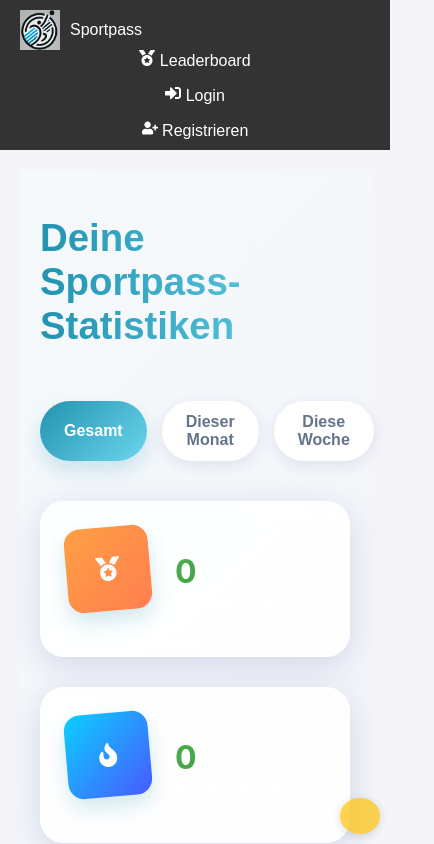
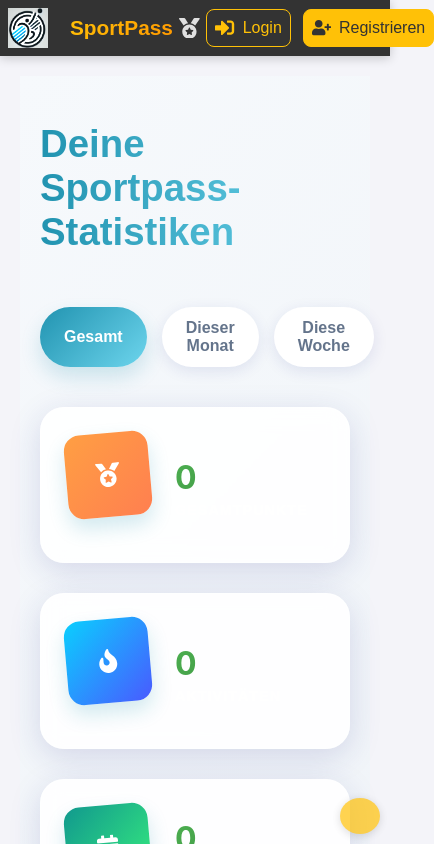
Before and after one commit to Chris123-crypto-ship-it/Sportpass_2025, a React (Create React App) app: page /stats in a window 390 px wide. Shown: the top 844 px of the page, 434 px wide, since content can reach past the window. Built offline with nearby package versions, Linux system fonts and the light colour scheme.

Commit message:
Filter auf ausstehend/abgeschlossen beschränkt und Leaderboard-Scrollfunktion hinzugefügtbekannt

```diff
--- a/src/components/Navbar.js
+++ b/src/components/Navbar.js
@@ -1,56 +1,168 @@
 // src/components/Navbar.js
-import React from 'react';
-import { Link, useNavigate } from 'react-router-dom';
+import React, { useState, useEffect } from 'react';
+import { Link, useLocation, useNavigate } from 'react-router-dom';
 import { useAuth } from '../context/AuthContext';
 import {
-  FaTachometerAlt, FaMedal, FaTasks, FaChartBar, FaArchive, FaSignInAlt, FaUserPlus, FaSignOutAlt
+  FaTachometerAlt, FaMedal, FaTasks, FaChartBar, FaArchive, FaSignInAlt,
+  FaUserPlus, FaSignOutAlt, FaUser, FaAngleDown, FaUserCog, FaUserFriends
 } from 'react-icons/fa';
 import logo from '../assets/logo.png';
+import '../styles/Navbar.css';
 
 const Navbar = () => {
   const { user, logout } = useAuth();
   const navigate = useNavigate();
+  const location = useLocation();
+  const [scrolled, setScrolled] = useState(false);
+  const [showProfileDropdown, setShowProfileDropdown] = useState(false);
+
+  // Behandle Scroll-Effekt
+  useEffect(() => {
+    const handleScroll = () => {
+      if (window.scrollY > 20) {
+        setScrolled(true);
+      } else {
+        setScrolled(false);
+      }
+    };
+
+    window.addEventListener('scroll', handleScroll);
+    return () => {
+      window.removeEventListener('scroll', handleScroll);
+    };
+  }, []);
 
   const handleLogout = () => {
     logout();
     navigate('/login');
+    setShowProfileDropdown(false);
+  };
+
+  const toggleProfileDropdown = () => {
+    setShowProfileDropdown(!showProfileDropdown);
   };
 
   return (
-    <nav>
-      <div className="logo">
+    <nav className={`navbar ${scrolled ? 'scrolled' : ''}`}>
+      <div className="navbar-content">
+        <Link to="/" className="logo">
           <img src={logo} alt="Sportpass Logo" />
-        <span>Sportpass</span>
+          <span>SportPass</span>
+        </Link>
+
+        <ul className="nav-links">
+          {user ? (
+            <>
+              <li>
+                <Link to="/dashboard" className={location.pathname === '/dashboard' ? 'active' : ''}>
+                  <FaTachometerAlt />
+                  <span>Dashboard</span>
+                </Link>
+              </li>
+              <li>
+                <Link to="/leaderboard" className={location.pathname === '/leaderboard' ? 'active' : ''}>
+                  <FaMedal />
+                  <span>Leaderboard</span>
+                </Link>
+              </li>
+              <li>
+                <Link to="/tasks" className={location.pathname === '/tasks' ? 'active' : ''}>
+                  <FaTasks />
+                  <span>Aufgaben</span>
+                  {location.pathname === '/tasks' && (
+                    <span className="task-info">Neue Aufgaben jeden Sonntag!</span>
+                  )}
+                </Link>
+              </li>
+              <li>
+                <Link to="/stats" className={location.pathname === '/stats' ? 'active' : ''}>
+                  <FaChartBar />
+                  <span>Statistiken</span>
+                </Link>
+              </li>
+              <li>
+                <Link to="/archive" className={location.pathname === '/archive' ? 'active' : ''}>
+                  <FaArchive />
+                  <span>Archiv</span>
+                </Link>
+              </li>
+            </>
+          ) : (
+            <li>
+              <Link to="/leaderboard" className={location.pathname === '/leaderboard' ? 'active' : ''}>
+                <FaMedal />
+                <span>Leaderboard</span>
+              </Link>
+            </li>
+          )}
+        </ul>
+
+        <div className="navbar-right">
+          {user ? (
+            <div className="profile-wrapper">
+              <button className="profile-button" onClick={toggleProfileDropdown}>
+                <FaUser className="profile-icon" />
+                <span>{user.name || user.email}</span>
+                <FaAngleDown className={`dropdown-arrow ${showProfileDropdown ? 'open' : ''}`} />
+              </button>
+
+              {showProfileDropdown && (
+                <div className="profile-dropdown">
+                  <div className="profile-header">
+                    <div className="profile-avatar">
+                      <FaUser />
                     </div>
+                    <div className="profile-info">
+                      <strong>{user.name || 'Benutzer'}</strong>
+                      <small>{user.email}</small>
+                    </div>
+                  </div>
+
                   <ul>
-        {user ? (
-          // Angemeldeter Benutzer sieht alle Navigationspunkte
-          <>
-            <li><Link to="/dashboard"><FaTachometerAlt /> Dashboard</Link></li>
-            <li><Link to="/leaderboard"><FaMedal /> Leaderboard</Link></li>
-            <li><Link to="/tasks"><FaTasks /> Aufgaben</Link></li>
-            <li><Link to="/stats"><FaChartBar /> Statistiken</Link></li>
-            <li><Link to="/archive"><FaArchive /> Archiv</Link></li>
-            <li><Link to="/profile">Profil</Link></li>
-            {/* Nur Admins sehen den Admin-Dashboard-Link und den zusätzlichen Teilnehmer-Link */}
+                    <li>
+                      <Link to="/profile" onClick={() => setShowProfileDropdown(false)}>
+                        <FaUser /> Profil
+                      </Link>
+                    </li>
+
                     {user.role === 'admin' && (
                       <>
-                <li><Link to="/admin-dashboard">Admin Dashboard</Link></li>
-                <li><Link to="/participants">Teilnehmer</Link></li>
+                        <li>
+                          <Link to="/admin-dashboard" onClick={() => setShowProfileDropdown(false)}>
+                            <FaUserCog /> Admin Dashboard
+                          </Link>
+                        </li>
+                        <li>
+                          <Link to="/participants" onClick={() => setShowProfileDropdown(false)}>
+                            <FaUserFriends /> Teilnehmer
+                          </Link>
+                        </li>
                       </>
                     )}
-            <li>{user.name}</li>
-            <li><button onClick={handleLogout}><FaSignOutAlt /> Logout</button></li>
-          </>
+
+                    <div className="divider"></div>
+
+                    <li>
+                      <button onClick={handleLogout}>
+                        <FaSignOutAlt /> Logout
+                      </button>
+                    </li>
+                  </ul>
+                </div>
+              )}
+            </div>
           ) : (
-          // Nicht angemeldeter Benutzer sieht nur Leaderboard, Login, Registrieren
-          <>
-            <li><Link to="/leaderboard"><FaMedal /> Leaderboard</Link></li>
-            <li><Link to="/login"><FaSignInAlt /> Login</Link></li>
-            <li><Link to="/register"><FaUserPlus /> Registrieren</Link></li>
-          </>
+            <div className="auth-buttons">
+              <Link to="/login" className="login-button">
+                <FaSignInAlt /> Login
+              </Link>
+              <Link to="/register" className="register-button">
+                <FaUserPlus /> Registrieren
+              </Link>
+            </div>
           )}
-      </ul>
+        </div>
+      </div>
     </nav>
   );
 };
--- a/src/styles/Navbar.css
+++ b/src/styles/Navbar.css
@@ -1,14 +1,18 @@
 .navbar {
-  background: white;
-  padding: 0.5rem 2rem;
+  background: #333333;
+  padding: 0.8rem 2rem;
   position: sticky;
   top: 0;
   z-index: 1000;
   transition: all 0.3s ease;
+  color: white;
+  box-shadow: 0 2px 10px rgba(0, 0, 0, 0.2);
 }
 
 .navbar.scrolled {
-  box-shadow: 0 2px 10px rgba(0, 0, 0, 0.1);
+  padding: 0.5rem 2rem;
+  background: rgba(51, 51, 51, 0.95);
+  backdrop-filter: blur(10px);
 }
 
 .navbar-content {
@@ -23,28 +27,29 @@
 .logo {
   display: flex;
   align-items: center;
-  gap: 10px;
+  gap: 12px;
   text-decoration: none;
-  color: #333;
+  color: white;
 }
 
 .logo img {
   height: 40px;
   width: auto;
+  filter: brightness(1.2);
 }
 
 .logo span {
-  font-size: 1.5rem;
+  font-size: 1.6rem;
   font-weight: 700;
-  background: linear-gradient(135deg, #2193b0, #6dd5ed);
-
+  background: linear-gradient(135deg, #ffc107, #ff9800);
+  -webkit-background-clip: text;
   -webkit-text-fill-color: transparent;
 }
 
 /* Navigation Links */
 .nav-links {
   display: flex;
-  gap: 1rem;
+  gap: 0.5rem;
   list-style: none;
   margin: 0;
   padding: 0;
@@ -53,24 +58,29 @@
 .nav-links li a {
   display: flex;
   align-items: center;
-  gap: 5px;
-  padding: 0.5rem 1rem;
+  gap: 8px;
+  padding: 0.6rem 1rem;
   text-decoration: none;
-  color: #666;
+  color: #e0e0e0;
   font-weight: 500;
-  border-radius: 6px;
+  border-radius: 8px;
   transition: all 0.2s;
   position: relative;
 }
 
 .nav-links li a:hover {
-  color: #2193b0;
-  background: rgba(33, 147, 176, 0.1);
+  color: #ffc107;
+  background: rgba(255, 193, 7, 0.1);
 }
 
 .nav-links li a.active {
-  color: #2193b0;
-  background: rgba(33, 147, 176, 0.1);
+  color: #ffc107;
+  background: rgba(255, 193, 7, 0.15);
+  box-shadow: 0 2px 8px rgba(0, 0, 0, 0.15);
+}
+
+.nav-links li a svg {
+  font-size: 1.1rem;
 }
 
 /* Task Info Tooltip */
@@ -79,93 +89,41 @@
   top: 100%;
   left: 50%;
   transform: translateX(-50%);
-  background: #333;
-  color: white;
-  padding: 5px 10px;
+  background: #ffc107;
+  color: #333;
+  padding: 6px 12px;
   border-radius: 4px;
   font-size: 0.8rem;
   white-space: nowrap;
   opacity: 0;
   visibility: hidden;
   transition: all 0.2s;
+  margin-top: 5px;
+  font-weight: 600;
+  box-shadow: 0 3px 10px rgba(0, 0, 0, 0.2);
+}
+
+.task-info::before {
+  content: '';
+  position: absolute;
+  top: -5px;
+  left: 50%;
+  transform: translateX(-50%);
+  border-width: 0 5px 5px 5px;
+  border-style: solid;
+  border-color: transparent transparent #ffc107 transparent;
 }
 
 .nav-links li a:hover .task-info {
   opacity: 1;
   visibility: visible;
+  transform: translateX(-50%) translateY(5px);
 }
 
-/* Benachrichtigungen */
-.notifications-wrapper {
-  position: relative;
-}
-
-.nav-icon-button {
-  background: none;
-  border: none;
-  padding: 8px;
-  cursor: pointer;
-  position: relative;
-  color: #666;
-  transition: color 0.2s;
-}
-
-.nav-icon-button:hover {
-  color: #2193b0;
-}
-
-.notification-badge {
-  position: absolute;
-  top: 0;
-  right: 0;
-  width: 8px;
-  height: 8px;
-  background: #ff4757;
-  border-radius: 50%;
-}
-
-.notifications-dropdown {
-  position: absolute;
-  top: 100%;
-  right: 0;
-  width: 300px;
-  background: white;
-  border-radius: 8px;
-  box-shadow: 0 4px 20px rgba(0, 0, 0, 0.15);
-  padding: 1rem;
-  margin-top: 10px;
-}
-
-.notifications-dropdown h3 {
-  margin: 0 0 1rem;
-  color: #333;
-  font-size: 1rem;
-}
-
-.notification-item {
+/* Navbar rechte Seite */
+.navbar-right {
   display: flex;
   align-items: center;
-  gap: 10px;
-  padding: 10px;
-  border-radius: 6px;
-  margin-bottom: 5px;
-  transition: background 0.2s;
-}
-
-.notification-item:hover {
-  background: #f8f9fa;
-}
-
-.notification-item.new {
-  background: rgba(33, 147, 176, 0.1);
-}
-
-.notification-item.success .notification-icon {
-  color: #2ecc71;
-}
-
-.notification-item.info .notification-icon {
-  color: #3498db;
 }
 
 /* Profilmenü */
@@ -177,31 +135,49 @@
   display: flex;
   align-items: center;
   gap: 8px;
-  background: none;
+  background: rgba(255, 255, 255, 0.1);
   border: none;
-  padding: 8px 12px;
+  padding: 8px 16px;
+  border-radius: 8px;
   cursor: pointer;
-  color: #666;
+  color: white;
   font-weight: 500;
-  border-radius: 6px;
   transition: all 0.2s;
 }
 
 .profile-button:hover {
-  background: rgba(33, 147, 176, 0.1);
-  color: #2193b0;
+  background: rgba(255, 193, 7, 0.2);
+}
+
+.profile-icon {
+  font-size: 1.1rem;
+  color: #ffc107;
+}
+
+.dropdown-arrow {
+  transition: transform 0.2s;
+}
+
+.dropdown-arrow.open {
+  transform: rotate(180deg);
 }
 
 .profile-dropdown {
   position: absolute;
-  top: 100%;
+  top: calc(100% + 10px);
   right: 0;
   width: 250px;
-  background: white;
+  background: #fff;
   border-radius: 8px;
-  box-shadow: 0 4px 20px rgba(0, 0, 0, 0.15);
-  margin-top: 10px;
+  box-shadow: 0 5px 20px rgba(0, 0, 0, 0.2);
   overflow: hidden;
+  z-index: 1000;
+  animation: dropdownFadeIn 0.2s ease;
+}
+
+@keyframes dropdownFadeIn {
+  from { opacity: 0; transform: translateY(-10px); }
+  to { opacity: 1; transform: translateY(0); }
 }
 
 .profile-header {
@@ -209,12 +185,20 @@
   background: #f8f9fa;
   display: flex;
   align-items: center;
-  gap: 10px;
+  gap: 12px;
+  border-bottom: 1px solid #eaeaea;
 }
 
 .profile-avatar {
-  font-size: 2.5rem;
+  width: 40px;
+  height: 40px;
+  border-radius: 50%;
+  background: #e9ecef;
+  display: flex;
+  align-items: center;
+  justify-content: center;
   color: #666;
+  font-size: 1.2rem;
 }
 
 .profile-info {
@@ -224,10 +208,13 @@
 
 .profile-info strong {
   color: #333;
+  font-size: 0.95rem;
 }
 
 .profile-info small {
   color: #666;
+  font-size: 0.8rem;
+  margin-top: 2px;
 }
 
 .profile-dropdown ul {
@@ -241,8 +228,8 @@
   display: flex;
   align-items: center;
   gap: 10px;
-  padding: 0.5rem 1rem;
-  color: #666;
+  padding: 0.7rem 1rem;
+  color: #555;
   text-decoration: none;
   width: 100%;
   border: none;
@@ -251,12 +238,24 @@
   font-size: 0.9rem;
   text-align: left;
   transition: background 0.2s;
+  font-weight: 500;
 }
 
 .profile-dropdown li a:hover,
 .profile-dropdown li button:hover {
   background: #f8f9fa;
-  color: #2193b0;
+  color: #ffc107;
+}
+
+.profile-dropdown li a svg,
+.profile-dropdown li button svg {
+  color: #666;
+  font-size: 1rem;
+}
+
+.profile-dropdown li a:hover svg,
+.profile-dropdown li button:hover svg {
+  color: #ffc107;
 }
 
 .profile-dropdown .divider {
@@ -268,40 +267,42 @@
 /* Auth Buttons */
 .auth-buttons {
   display: flex;
-  gap: 10px;
+  gap: 12px;
 }
 
 .login-button,
 .register-button {
   display: flex;
   align-items: center;
-  gap: 5px;
+  gap: 8px;
   padding: 8px 16px;
-  border-radius: 6px;
+  border-radius: 8px;
   text-decoration: none;
   font-weight: 500;
   transition: all 0.2s;
 }
 
 .login-button {
-  background: none;
-  color: #2193b0;
-  border: 1px solid #2193b0;
+  background: transparent;
+  color: #ffc107;
+  border: 1px solid #ffc107;
 }
 
 .login-button:hover {
-  background: rgba(33, 147, 176, 0.1);
+  background: rgba(255, 193, 7, 0.15);
+  transform: translateY(-2px);
 }
 
 .register-button {
-  background: #2193b0;
-  color: white;
-  border: 1px solid #2193b0;
+  background: #ffc107;
+  color: #333;
+  border: 1px solid #ffc107;
 }
 
 .register-button:hover {
-  background: #1a7a8e;
-  border-color: #1a7a8e;
+  background: #ffca2c;
+  transform: translateY(-2px);
+  box-shadow: 0 4px 10px rgba(255, 193, 7, 0.3);
 }
 
 /* Responsive Design */
@@ -310,21 +311,69 @@
     padding: 0.5rem 1rem;
   }
 
+  .nav-links li a {
+    padding: 0.5rem 0.8rem;
+  }
+}
+
+@media (max-width: 900px) {
   .nav-links li a span {
     display: none;
   }
 
   .nav-links li a {
     padding: 0.5rem;
+    justify-content: center;
+  }
+
+  .nav-links li a svg {
+    font-size: 1.3rem;
   }
 }
 
 @media (max-width: 768px) {
-  .navbar-center {
-    display: none;
+  .navbar-content {
+    position: relative;
   }
 
   .profile-button span {
     display: none;
   }
+
+  .login-button span,
+  .register-button span {
+    display: none;
+  }
+
+  .login-button,
+  .register-button {
+    padding: 8px;
+  }
+
+  .login-button svg,
+  .register-button svg {
+    font-size: 1.2rem;
+  }
+
+  .logo span {
+    font-size: 1.3rem;
+  }
 }
+
+@media (max-width: 520px) {
+  .navbar {
+    padding: 0.5rem;
+  }
+
+  .logo img {
+    height: 32px;
+  }
+
+  .nav-links {
+    gap: 0.2rem;
+  }
+
+  .nav-links li a {
+    padding: 0.4rem;
+  }
+}
```
Lines whose indentation alone changed are shown as unchanged.
